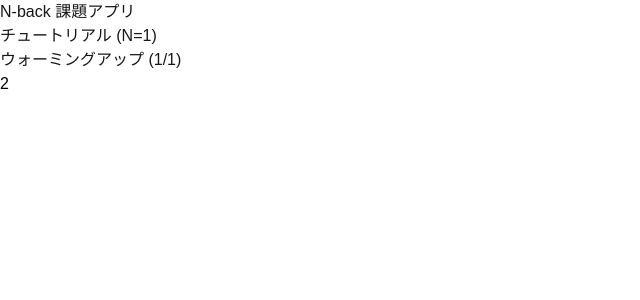
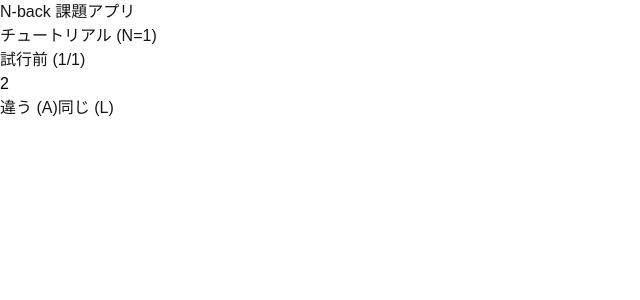
Before and after one commit to GenTanaka/n-back-app, a Next.js app: page /tutorial in a window 1280 px wide. Shown: the top 300 px of the page, without its empty margins (0-640 px from the left). Built offline with nearby package versions, Linux system fonts and the light colour scheme.

Commit message:
minor changes

```diff
--- a/src/app/tutorial/page.tsx
+++ b/src/app/tutorial/page.tsx
@@ -20,7 +20,7 @@ export default function TutorialPage() {
                 nValue={1}
                 trialCount={5}
                 participantName="(チュートリアル)"
-                targetRate={0.3}
+                targetRate={0.5}
                 localStorageKey="NBACK_TUTORIAL_RESULTS"
                 countdownStart={3}
                 onFinish={handleFinish}
--- a/src/components/NBackTask.tsx
+++ b/src/components/NBackTask.tsx
@@ -213,7 +213,7 @@ export const NBackTask: React.FC<NBackTaskProps> = ({
         const trialText =
             trialIndex >= 1
                 ? `試行 ${trialIndex} / ${totalTrials}`
-                : `ウォーミングアップ (${digitIndex + 1}/${nValue})`;
+                : `試行前 (${digitIndex + 1}/${nValue})`;
 
         return (
             <div className="text-center mt-8 space-y-6">
@@ -223,22 +223,32 @@ export const NBackTask: React.FC<NBackTaskProps> = ({
                     {currentDigit !== null ? currentDigit : ""}
                 </div>
 
-                {showButtons && (
+                {/* {showButtons && ( */}
                 <div className="flex justify-center gap-8 mt-4">
                     <button
+                        onClick={() => handleAnswerClick(false)}
+                        className={`px-6 py-3  text-white font-semibold rounded transition ${
+                            showButtons
+                                ? "bg-red-600 hover:bg-red-700"
+                                : "bg-gray-600"
+                        }`}
+                        disabled={!showButtons}
+                    >
+                        違う (A)
+                    </button>
+                    <button
                         onClick={() => handleAnswerClick(true)}
-                            className="px-6 py-3 bg-green-600 text-white font-semibold rounded hover:bg-green-700 transition"
+                        className={`px-6 py-3  text-white font-semibold rounded transition ${
+                            showButtons
+                                ? "bg-green-600 hover:bg-green-700"
+                                : "bg-gray-600"
+                        }`}
+                        disabled={!showButtons}
                     >
                         同じ (L)
                     </button>
-                        <button
-                            onClick={() => handleAnswerClick(false)}
-                            className="px-6 py-3 bg-red-600 text-white font-semibold rounded hover:bg-red-700 transition"
-                        >
-                            違う (A)
-                        </button>
                 </div>
-                )}
+                {/* )} */}
             </div>
         );
     }
```
Also changed, not shown: src/app/page.tsx (+17 -6 lines), src/app/test/page.tsx (+2 -2 lines), src/utils/nback.ts (+10 -2 lines). Lines whose indentation alone changed are shown as unchanged.
